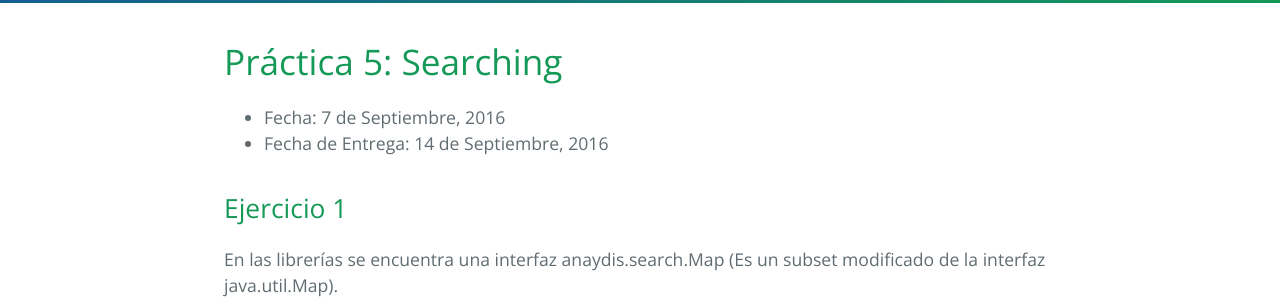
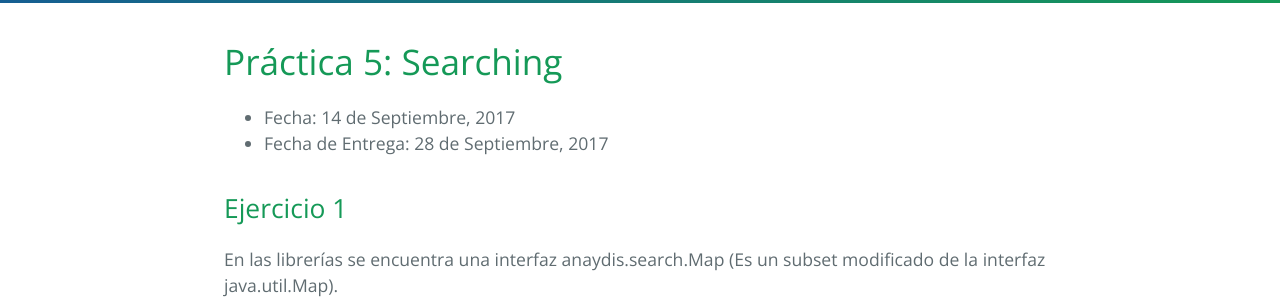
Before and after one commit to FacultadDeIngenieria/anaydis, a Jekyll site: the page built from practice/tp5.md, in a window 1280 px wide. Shown: the part 266-566 px from the top of the page. Built offline with Jekyll 4.4.1, drawn with Linux system fonts in a browser that asks for light colours.

Commit message:
Tomorrow class ;-).

```diff
--- a/practice/tp5.md
+++ b/practice/tp5.md
@@ -6,8 +6,8 @@ permalink: /practice/5
 
 # Práctica 5: Searching
 
-* Fecha: 7 de Septiembre, 2016
-* Fecha de Entrega: 14 de Septiembre, 2016
+* Fecha: 14 de Septiembre, 2017
+* Fecha de Entrega: 28 de Septiembre, 2017
 
 ## Ejercicio 1
 
```
Also changed, not shown: presentation/search/search.md (+7 -1 lines), README.md.
